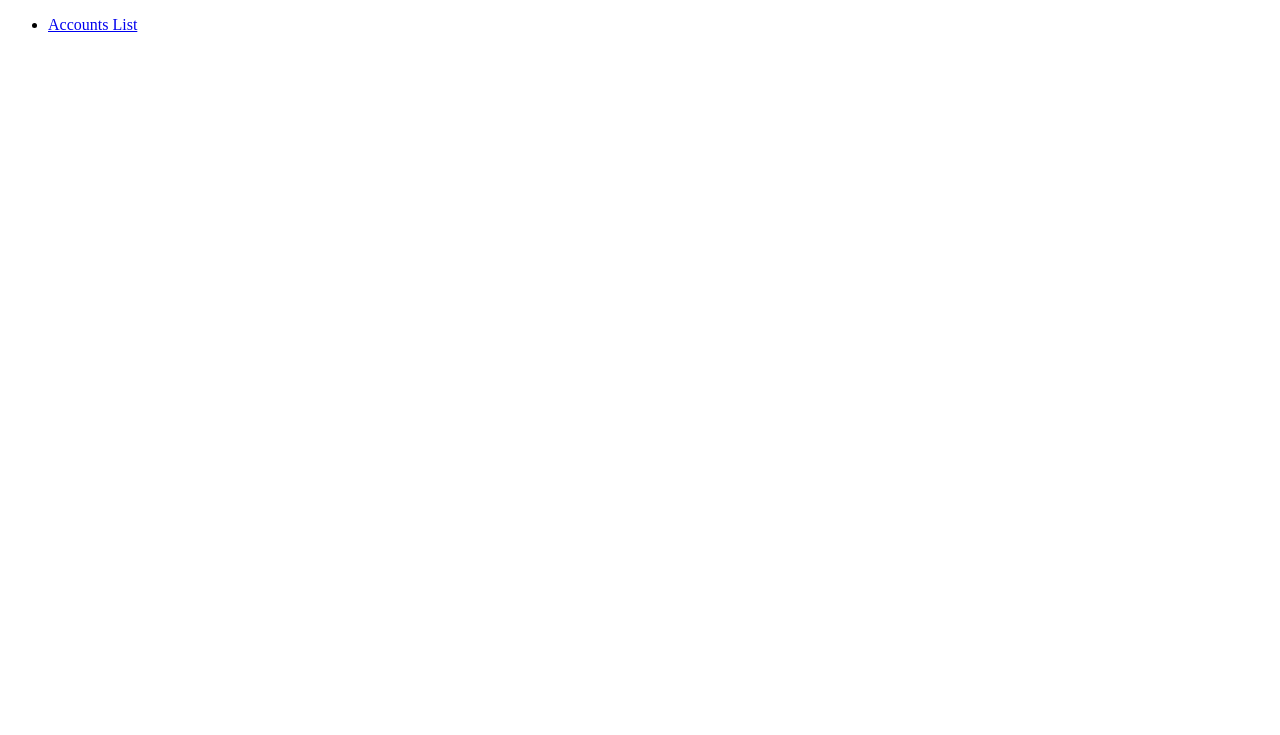
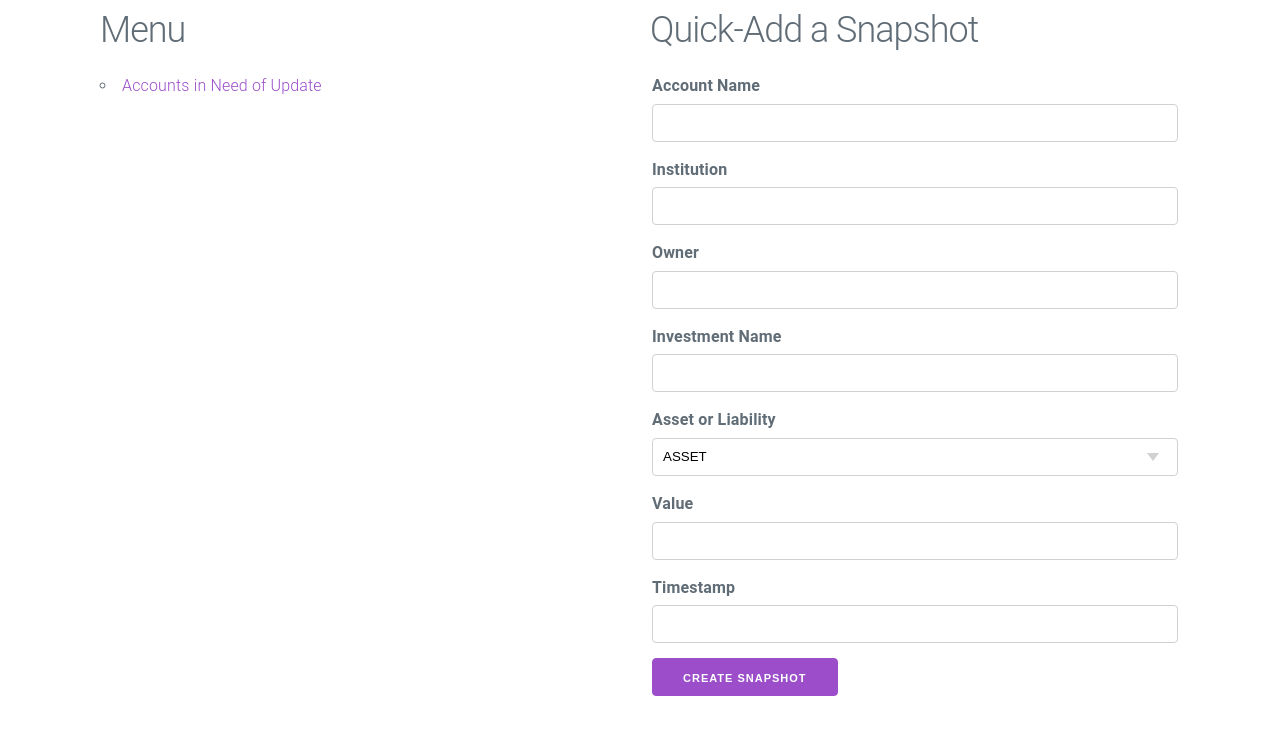
Before and after one commit to cmvandrevala/portfolio_analysis, a Flask app: page / in a window 1280 px wide. Before the commit the part shown is almost empty. Shown: the top 735 px of the page. Run offline with Flask 2, Linux system fonts and the light colour scheme; some libraries are stand-ins or nearby versions.

Commit message:
Add ability to quick-add a snapshot

```diff
--- a/app/main.py
+++ b/app/main.py
@@ -8,23 +8,29 @@ from portfolio_creator.data_source import DataSource
 from portfolio_creator.portfolio_creator import PortfolioCreator
 from utilities.constants import Constants
 from utilities.epoch_date_converter import EpochDateConverter
+from valid_options.account_type import AccountType
 
 app = Flask(__name__)
 
+
 @app.route("/")
 def index():
-    return render_template('index.html')
+    account_types = [e.value for e in AccountType]
+    return render_template('index.html', account_types=account_types)
+
 
 @app.route("/accounts")
 def accounts():
     portfolio = PortfolioCreator().create(DataSource())
     return render_template('accounts.html', portfolio=portfolio)
 
+
 @app.route("/accounts/<int:account_id>")
 def account(account_id):
     portfolio = PortfolioCreator().create(DataSource())
     account = portfolio.accounts[account_id]
     return render_template('account.html', account=account)
+
 
 @app.route("/append_snapshot", methods=['POST'])
 def append_snapshot():
--- a/app/templates/index.html
+++ b/app/templates/index.html
@@ -3,11 +3,43 @@
 <head>
     <meta charset="UTF-8">
     <title>Index</title>
-    <ul>
-        <li><a href="/accounts">Accounts List</a></li>
-    </ul>
+    <link rel="stylesheet" href="https://cdnjs.cloudflare.com/ajax/libs/milligram/1.3.0/milligram.min.css">
 </head>
 <body>
-
+    <div class="container">
+        <div class="row">
+            <div class="column">
+                <h2>Menu</h2>
+                <ul>
+                    <li><a href="/accounts">Accounts in Need of Update</a></li>
+                </ul>
+            </div>
+            <div class="column">
+                <h2>Quick-Add a Snapshot</h2>
+                <form method="post" action="/append_snapshot" id=new_snapshot>
+                    <fieldset>
+                        <label>Account Name</label>
+                        <input type="text" name="account" />
+                        <label>Institution</label>
+                        <input type="text" name="institution" />
+                        <label>Owner</label>
+                        <input type="text" name="owner" />
+                        <label>Investment Name</label>
+                        <input type="text" name="investment" />
+                        <label>Asset or Liability</label>
+                        <select name="asset">
+                            {% for account_type in account_types %}
+                                <option value={{ account_type }}>{{ account_type }}</option>
+                            {% endfor %}
+                        </select>
+                        <label>Value</label>
+                        <input type="text" name="value" />
+                        <label>Timestamp</label>
+                        <input type="text" name="timestamp" />
+                        <button form=new_snapshot>Create Snapshot</button>
+                    </fieldset>
+                </form>
+            </div>
+        </div>
 </body>
 </html>
--- a/portfolio/account.py
+++ b/portfolio/account.py
@@ -4,8 +4,7 @@ from valid_options.term import Term
 
 
 class Account:
-    def __init__(self, name, owner, investment, asset_class, institution, account_type, update_frequency=None,
-                 open_date=None, term=None):
+    def __init__(self, name, owner, investment, asset_class, institution, account_type, update_frequency=None, open_date=None, term=None):
         self.__name = name
         self.__owner = owner
         self.__investment = investment
--- a/portfolio/account_builder.py
+++ b/portfolio/account_builder.py
@@ -27,8 +27,7 @@ class AccountBuilder:
         elif self.__institution is None:
             raise InvalidAccountException("The name of the institution must be set.")
         else:
-            return Account(self.__name, self.__owner, self.__investment, self.__asset_class, self.__institution,
-                           self.__account_type, self.__update_frequency, self.__open_date, self.__term)
+            return Account(self.__name, self.__owner, self.__investment, self.__asset_class, self.__institution, self.__account_type, self.__update_frequency, self.__open_date, self.__term)
 
     def set_name(self, name: str) -> typing.Any:
         self.__name = name
--- a/portfolio_creator/portfolio_creator.py
+++ b/portfolio_creator/portfolio_creator.py
@@ -32,4 +32,7 @@ class PortfolioCreator:
         return account.get("asset_class", "None")
 
     def __term(self, account):
-        return account["term"] or "none"
+        if account.get("term") is None:
+            return "none"
+        else:
+            return account.get("term", "none")
```
Also changed, not shown: app/templates/account.html (+0 -25 lines), tests/portfolio_creator/test_portfolio_creator.py (+2 -3 lines), 1 other file.
